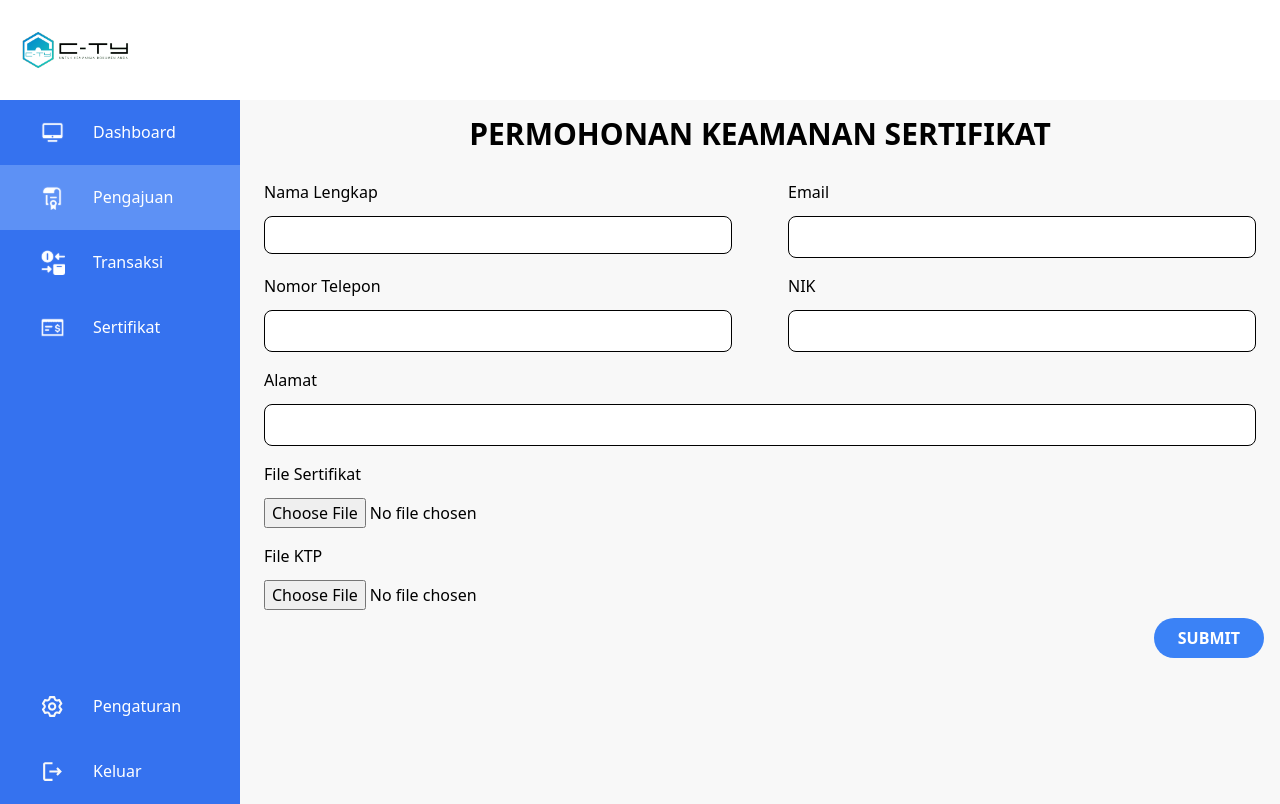
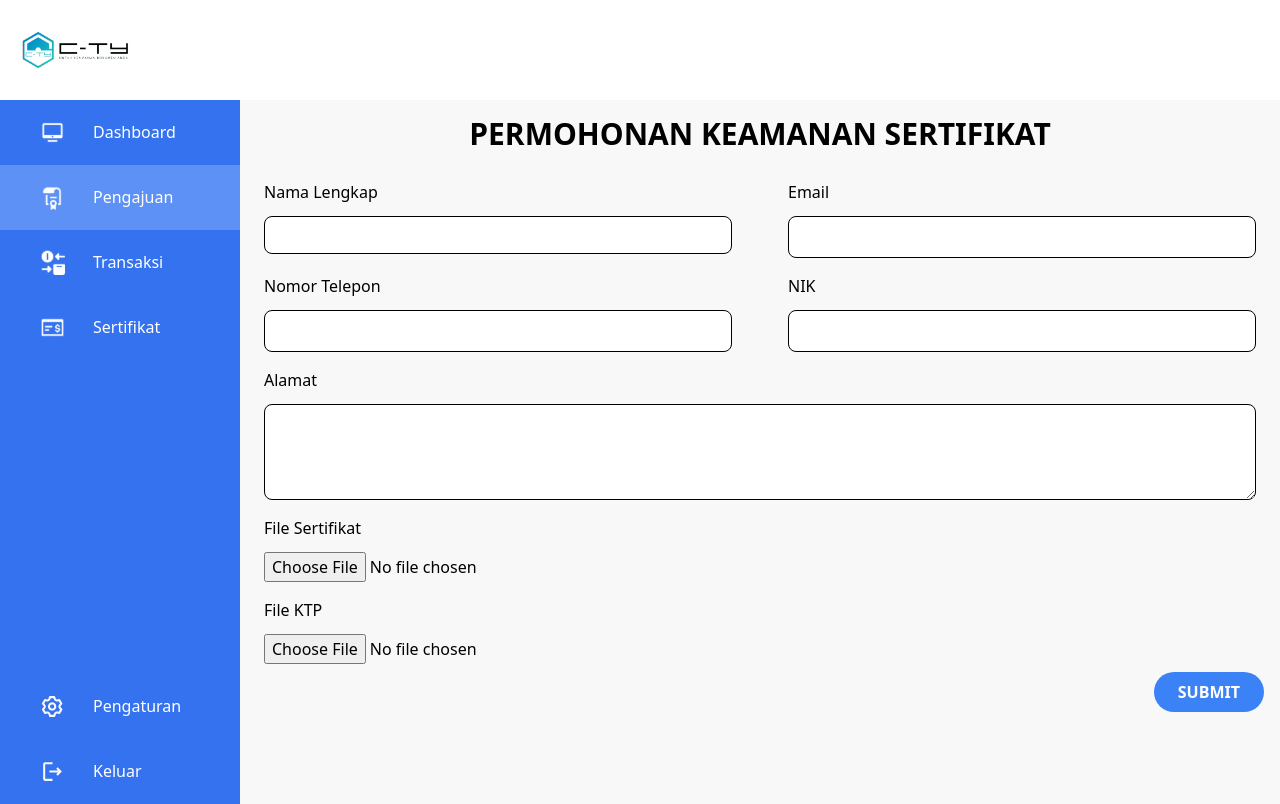
Before and after one commit to Jong44/fronted_cty, a Next.js app: page /user/pengajuan in a window 1280 px wide. Built offline with nearby package versions, Linux system fonts and the light colour scheme.

Commit message:
update textarea pengajuan

```diff
--- a/src/pages/user/pengajuan/index.js
+++ b/src/pages/user/pengajuan/index.js
@@ -28,7 +28,8 @@ const Pengajuan = () => {
         </div>
         <div className='flex flex-col gap-3 w-full p-2'>
           <label for="alm">Alamat</label>
-          <input className="border border-black rounded-lg outline-none p-2" type="text" id="alm" name="alm"/>
+          <textarea className="border border-black rounded-lg outline-none p-2 h-24" type="text" id="alm" name="alm">
+          </textarea>
         </div>
         <div className='flex flex-col gap-3 p-2'>
           <label for="notelp">File Sertifikat</label>
```
